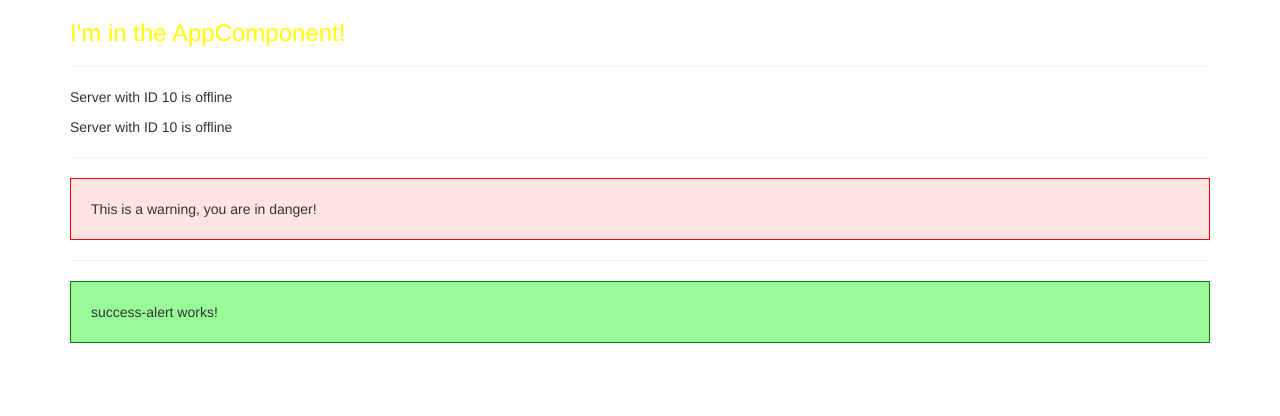
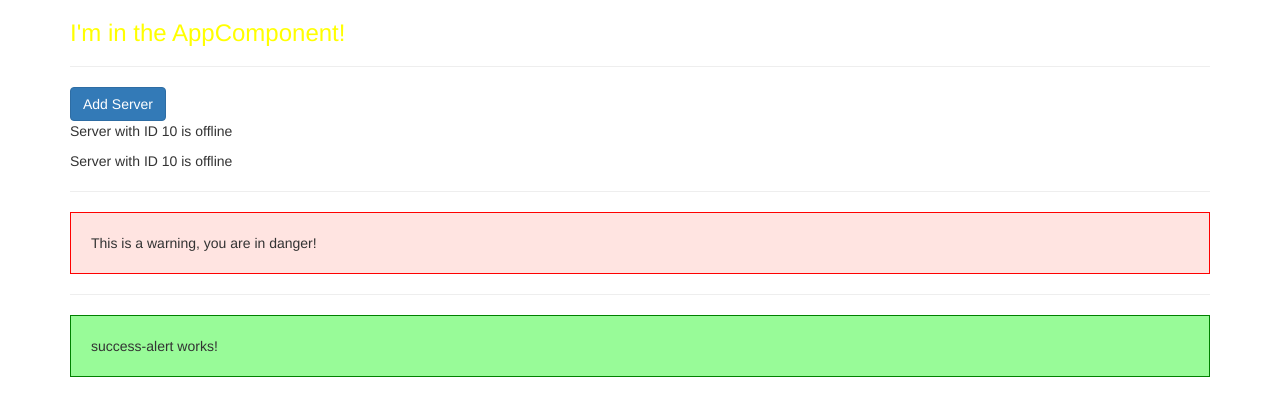
Before and after one commit to Salsa-Dude/angular-review, an Angular app: page / in a window 1280 px wide. Shown: the top 416 px of the page. Built offline with nearby package versions, Linux system fonts and the light colour scheme.

Commit message:
implemented property binding on Servers component html

```diff
--- a/src/app/servers/servers.component.html
+++ b/src/app/servers/servers.component.html
@@ -1,3 +1,9 @@
+
+<!-- property binding -->
+<button
+  class="btn btn-primary"
+  [disabled]="!allowNewServer">Add Server
+</button>
 
 <app-server></app-server>
 <app-server></app-server>
--- a/src/app/servers/servers.component.ts
+++ b/src/app/servers/servers.component.ts
@@ -11,16 +11,22 @@
   // selector: '.app-servers',
 
   // either has to be a link to an external or inner template
-  // templateUrl: './servers.component.html',
+  templateUrl: './servers.component.html',
+
   // template: - (allows us to define html code in the same file) - inline template
-  template: `
-  <app-server></app-server>
-  <app-server></app-server>`,
+  // template: `
+  // <app-server></app-server>
+  // <app-server></app-server>`,
   styleUrls: ['./servers.component.css']
 })
 export class ServersComponent implements OnInit {
+  allowNewServer =  false;
 
-  constructor() { }
+  constructor() {
+    setTimeout(() => {
+      this.allowNewServer = true;
+    }, 2000);
+  }
 
   ngOnInit(): void {
   }
```
